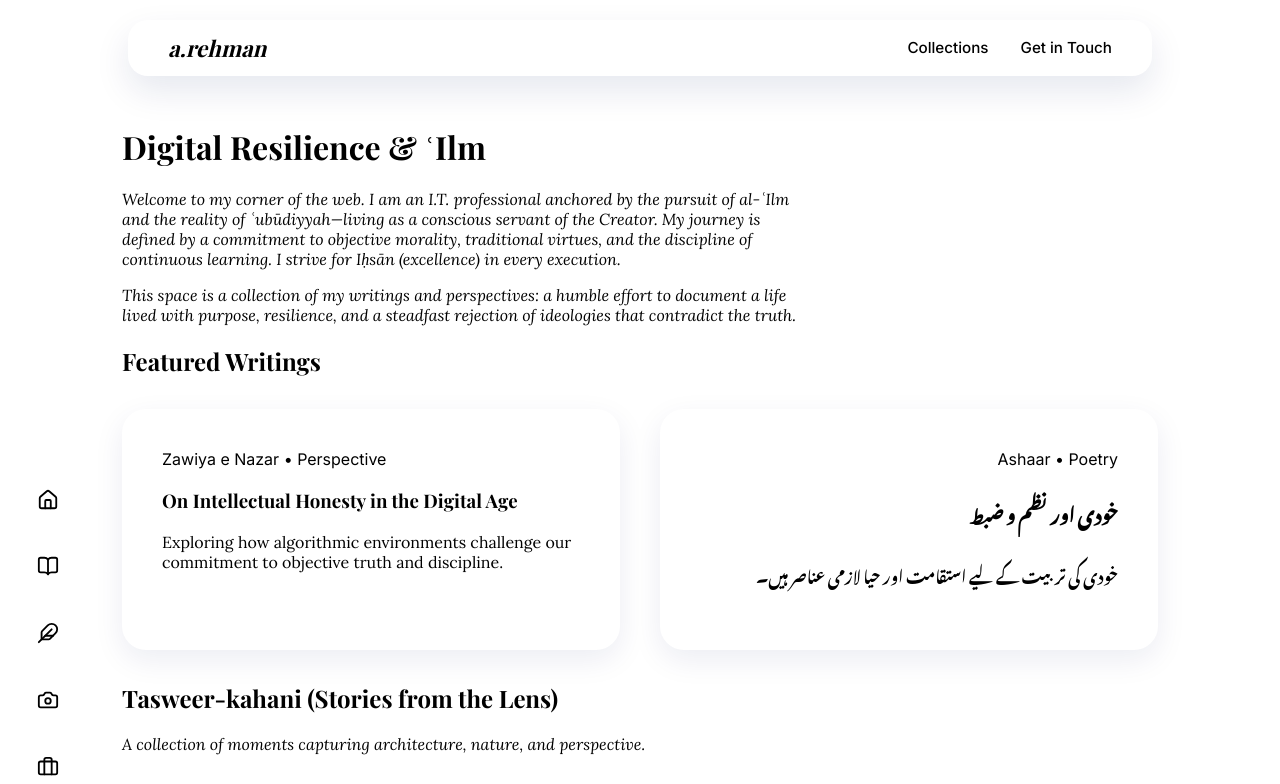
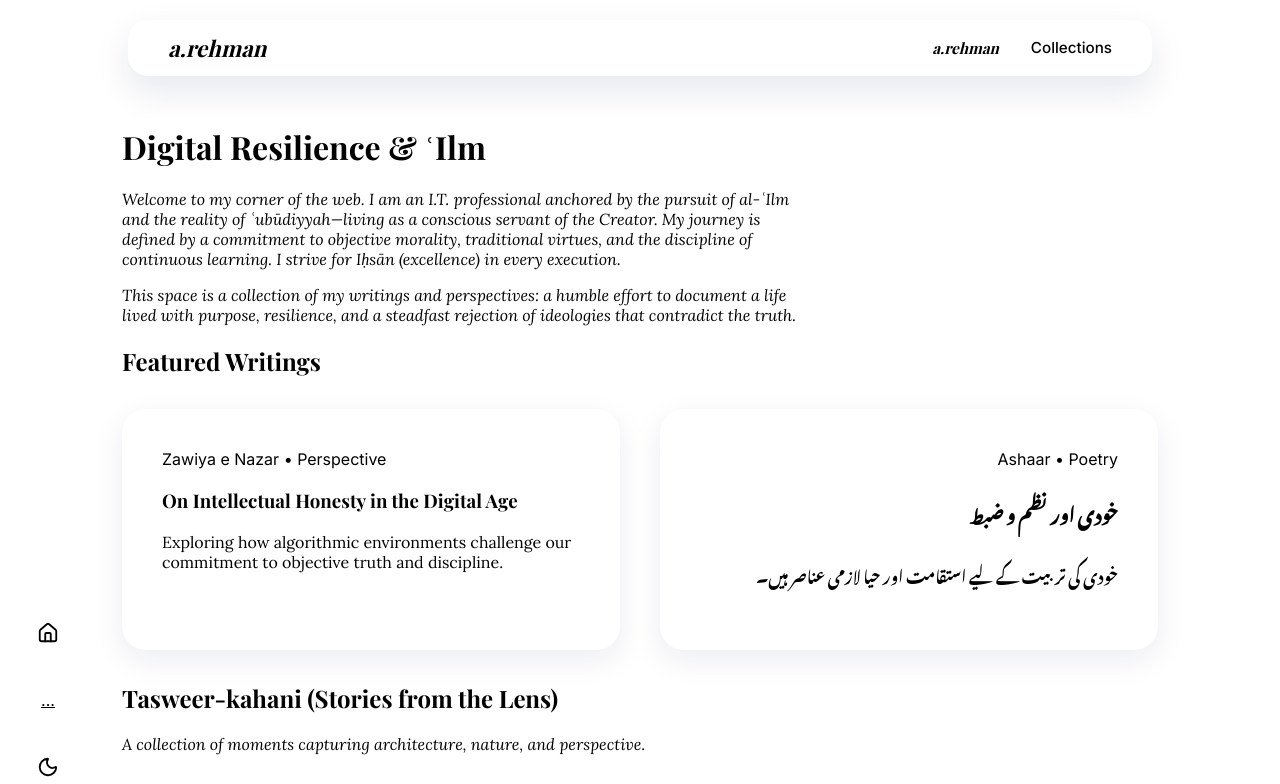
Before and after one commit to arehman-dev/arehman-dev.github.io, a Jekyll site: the page built from index.md, in a window 1280 px wide and 1400 px high. Shown: the top 784 px of the window. Built offline with Jekyll 4.4.1, drawn with Linux system fonts in a browser that asks for light colours; some web fonts are replaced; grey boxes are pictures that could not be loaded.

Commit message:
v0.3b fix: enforce relative_url for production asset loading

```diff
--- a/_layouts/default.html
+++ b/_layouts/default.html
@@ -23,12 +23,16 @@
 
   <aside class="sidebar">
     <div class="sidebar-icons">
-      <a href="/" title="Home"><i data-lucide="home"></i></a>
+      <a href="{{ '/' | relative_url }}" title="Home"><i data-lucide="home"></i></a>
+      <a href="{{ '/perspective/' | relative_url }}" title="Perspective">...</a>
+
+      <!-- <a href="/" title="Home"><i data-lucide="home"></i></a>
       <a href="/perspective/" title="Perspective"><i data-lucide="book-open"></i></a>
       <a href="/poetry/" title="Poetry"><i data-lucide="feather"></i></a>
       <a href="/photography/" title="Tasweer-kahani"><i data-lucide="camera"></i></a>
       <a href="/portfolio/" title="Portfolio"><i data-lucide="briefcase"></i></a>
-      <a href="/about/" title="About"><i data-lucide="user"></i></a>
+      <a href="/about/" title="About"><i data-lucide="user"></i></a> -->
+
 
       <button id="theme-toggle" class="nav-btn" title="Toggle Theme">
         <i data-lucide="moon" class="moon-icon"></i>
@@ -42,8 +46,10 @@
       <nav class="glass-top-bar">
         <a href="/" class="brand-logo">a.rehman</a>
         <div class="top-links">
-           <a href="/collections/">Collections</a>
-           <a href="/contact/" class="btn-primary">Get in Touch</a>
+            <a href="{{ '/' | relative_url }}" class="brand-logo">a.rehman</a>
+            <a href="{{ '/collections/' | relative_url }}">Collections</a>
+           <!-- <a href="/collections/">Collections</a>
+           <a href="/contact/" class="btn-primary">Get in Touch</a> -->
         </div>
       </nav>
     </header>
```
